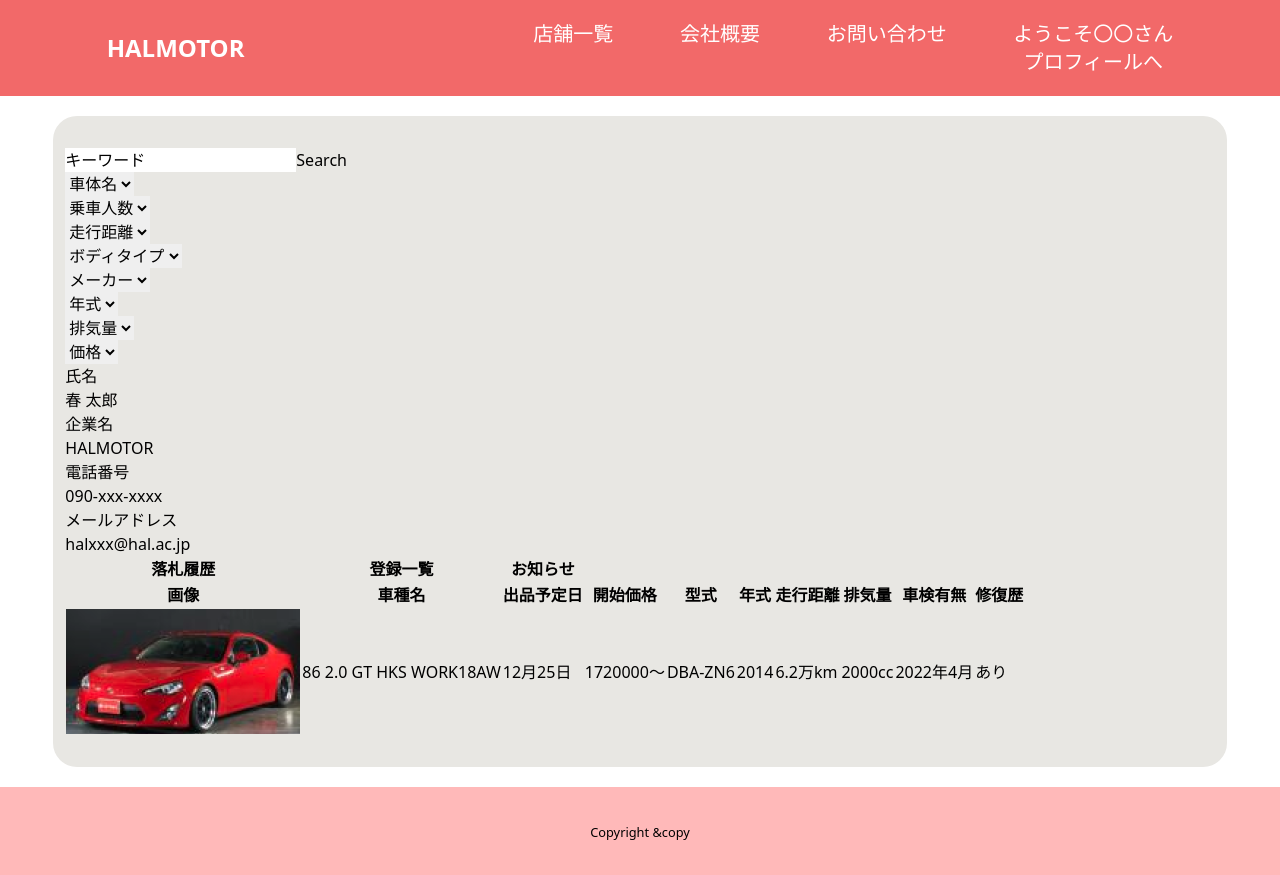
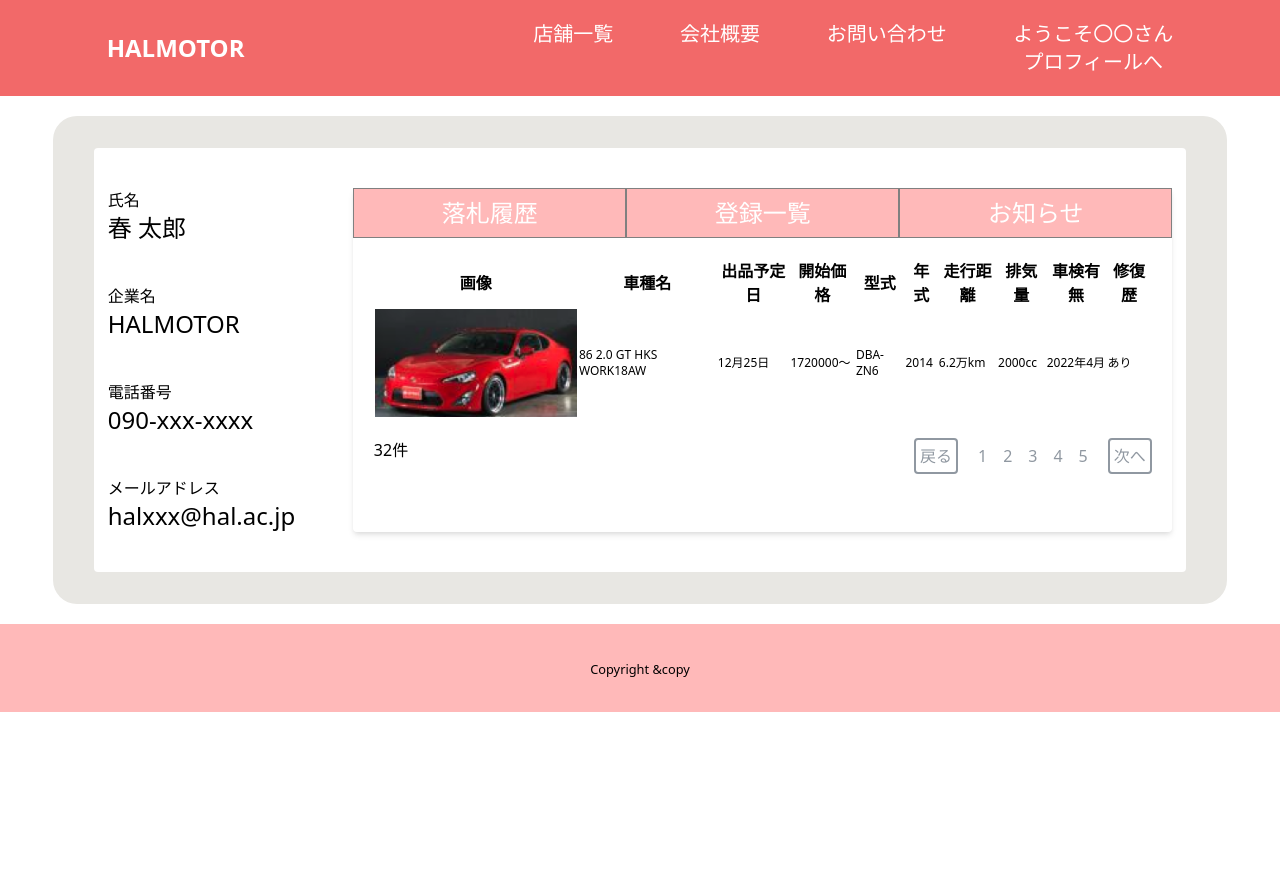
Before and after one commit to case-study07/cs-backend, a Next.js app: page /profile in a window 1280 px wide. After the commit the page ends 800 px from the top, so only its background shows below. Built offline with nearby package versions, Linux system fonts and the light colour scheme.

Commit message:
mock置き換えcss(profile)

```diff
--- a/pages/profile.tsx
+++ b/pages/profile.tsx
@@ -1,85 +1,47 @@
 import { Layout } from "components/ui";
 import { ReactNode } from "react";
+import s from "../styles/profile.module.css";
 
 export default function Profile() :ReactNode{
     return (
+      <div className={s.profile}>
+        <article>
+          <dl>
             <div>
-        <div className="mainHeaders">
-          <div className="searchBar">
-            <input type="text" value="キーワード" />
-            <button>Search</button>
+              <dt>氏名</dt>
+              <dd>春 太郎</dd>
             </div>
-          <nav className="searchItems">
+            <div>
+              <dt>企業名</dt>
+              <dd>HALMOTOR</dd>
+            </div>
+            <div>
+              <dt>電話番号</dt>
+              <dd>090-xxx-xxxx</dd>
+            </div>
+            <div>
+              <dt>メールアドレス</dt>
+              <dd>halxxx@hal.ac.jp</dd>
+            </div>
+          </dl>
+        </article>
+        <article>
+          <nav>
             <ul>
               <li>
-                <select name="" id="">
-                  <option>車体名</option>
-                </select>
+                <a href="">落札履歴</a>
               </li>
               <li>
-                <select name="" id="">
-                  <option>乗車人数</option>
-                </select>
+                <a href="">登録一覧</a>
               </li>
               <li>
-                <select name="" id="">
-                  <option>走行距離</option>
-                </select>
-              </li>
-              <li>
-                <select name="" id="">
-                  <option>ボディタイプ</option>
-                </select>
-              </li>
-              <li>
-                <select name="" id="">
-                  <option>メーカー</option>
-                </select>
-              </li>
-              <li>
-                <select name="" id="">
-                  <option>年式</option>
-                </select>
-              </li>
-              <li>
-                <select name="" id="">
-                  <option>排気量</option>
-                </select>
-              </li>
-              <li>
-                <select name="" id="">
-                  <option>価格</option>
-                </select>
+                <a href="">お知らせ</a>
               </li>
             </ul>
           </nav>
-        </div>
-        <article>
-          <dl>
-            <dt>氏名</dt>
-            <dd>春 太郎</dd>
-            <dt>企業名</dt>
-            <dd>HALMOTOR</dd>
-            <dt>電話番号</dt>
-            <dd>090-xxx-xxxx</dd>
-            <dt>メールアドレス</dt>
-            <dd>halxxx@hal.ac.jp</dd>
-          </dl>
-        </article>
-        <article>
+
+          <div>
             <table>
-            <tr>
-              <th>
-                <a href="">落札履歴</a>
-              </th>
-              <th>
-                <a href="">登録一覧</a>
-              </th>
-              <th>
-                <a href="">お知らせ</a>
-              </th>
-            </tr>
-
               <tr>
                 <th>画像</th>
                 <th>車種名</th>
@@ -110,6 +72,22 @@ export default function Profile() :ReactNode{
                 <td>あり</td>
               </tr>
             </table>
+
+            <div className={s.pager}>
+              <p>32件</p>
+              <div>
+                <button>戻る</button>
+                <ul>
+                  <li><a href="">1</a></li>
+                  <li><a href="">2</a></li>
+                  <li><a href="">3</a></li>
+                  <li><a href="">4</a></li>
+                  <li><a href="">5</a></li>
+                </ul>
+                <button>次へ</button>
+              </div>
+            </div>
+          </div>
         </article>
       </div>
     );
--- /dev/null
+++ b/styles/profile.module.css
@@ -0,0 +1,74 @@
+.profile{
+    @apply bg-white mx-auto flex justify-around rounded;
+    width: 95%;
+
+
+    & article:nth-of-type(1){
+        @apply w-1/5 pt-10 pb-10;
+
+        & dl{
+            @apply flex flex-col gap-y-10 mx-auto;
+
+
+            & div{
+                /* @apply bg-amber-800; */
+            }
+        }
+
+        & dd{
+            @apply text-2xl;
+        }
+    }
+    & article:nth-of-type(2){
+        @apply w-3/4 mt-10 mb-10 shadow-md rounded;
+
+        & nav{
+            @apply mb-5;
+            & ul{
+                @apply flex;
+
+                & li{
+                    background-color: #FFB9B9;
+                    border: 1px solid gray;
+                    /* border-bottom: 3px  solid gray; */
+                    @apply w-1/3 text-2xl text-white text-center py-2;
+                }
+            }
+        }
+
+        & table{
+            width: 95%;
+            @apply mx-auto;
+
+            & td{
+                @apply text-xs;
+            }
+
+            & img{
+                @apply mx-auto;
+            }
+        }
+
+    }
+}
+
+.pager{
+    width: 95%;
+    @apply mx-auto flex justify-between mt-5;
+
+    & > div{
+        @apply flex gap-x-5 items-center;
+
+        & button{
+            border: 2px solid #9098A1;
+            color: #9098A1;
+            padding: 4px;
+            @apply rounded;
+        }
+
+        & ul{
+            color: #9098A1;
+            @apply flex gap-x-4;
+        }
+    }
+}
```
Lines whose indentation alone changed are shown as unchanged.
